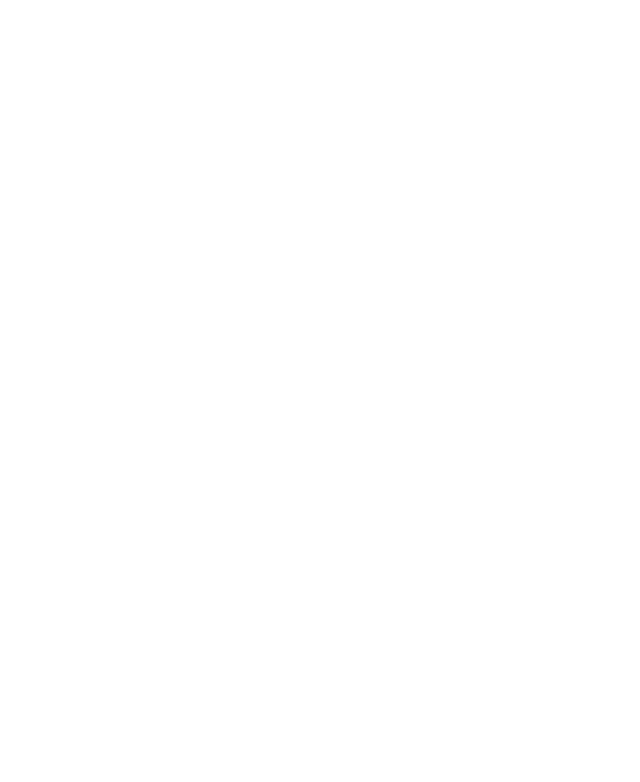
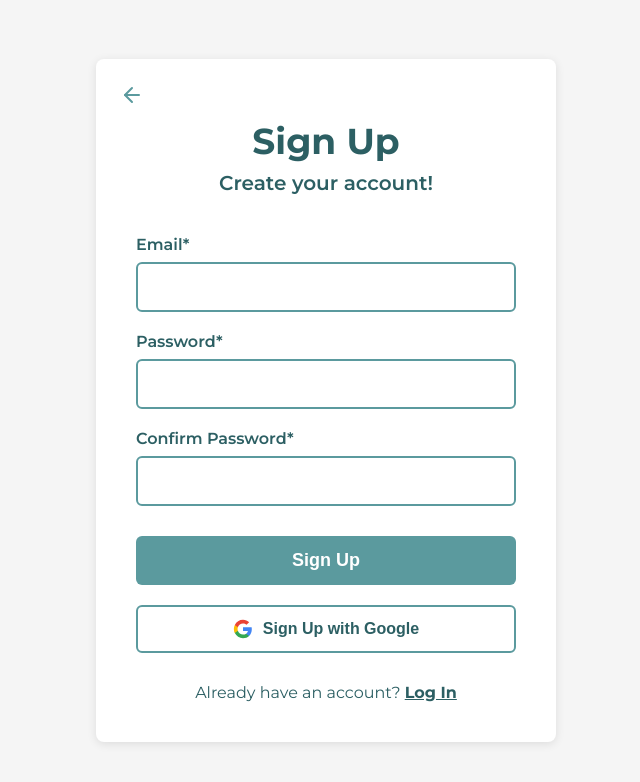
Before and after one commit to PUP-BSIT/project-g-cache, an Angular app in the folder pomodify-frontend/: page /signup in a window 1280 px wide. Before the commit this address led to /. Shown: the top 782 px of the page, without its empty margins (314-954 px from the left). Built offline with nearby package versions, Linux system fonts and the light colour scheme.

Commit message:
upload signup page

```diff
--- a/pomodify-frontend/src/app/app.routes.ts
+++ b/pomodify-frontend/src/app/app.routes.ts
@@ -14,4 +14,8 @@
     path: 'login',
     loadComponent: () => import('./pages/login/login').then(m => m.Login),
   },
+  {
+    path: 'signup',
+    loadComponent: () => import('./pages/signup/signup').then(m => m.Signup),
+  },
 ];
--- a/pomodify-frontend/src/app/pages/landing/landing.html
+++ b/pomodify-frontend/src/app/pages/landing/landing.html
@@ -10,7 +10,7 @@
             </p>
             <div class="cta">
                 <a class="btn btn-outline" routerLink="/login">Log In</a>
-                <a class="btn btn-primary" routerLink="/get-started">Get Started</a>
+                <a class="btn btn-primary" routerLink="/signup">Get Started</a>
             </div>
         </div>
 
--- a/pomodify-frontend/src/app/pages/login/login.ts
+++ b/pomodify-frontend/src/app/pages/login/login.ts
@@ -32,7 +32,7 @@
     event.preventDefault();
     console.log('Sign up clicked');
     // Navigate to sign up page
-    // this.router.navigate(['/signup']);
+    this.router.navigate(['/signup']);
   }
 
   onClose() {
--- /dev/null
+++ b/pomodify-frontend/src/app/pages/signup/signup.html
@@ -0,0 +1,69 @@
+<div class="signup-container">
+    <div class="signup-card">
+    <button class="close-btn" (click)="onClose()">
+        <svg xmlns="http://www.w3.org/2000/svg" width="24" height="24" viewBox="0 0 24 24" fill="none" stroke="currentColor" stroke-width="2" stroke-linecap="round" stroke-linejoin="round">
+        <line x1="19" y1="12" x2="5" y2="12"></line>
+        <polyline points="12 19 5 12 12 5"></polyline>
+        </svg>
+    </button>
+
+    <div class="signup-header">
+        <h1>Sign Up</h1>
+        <p class="welcome-text">Create your account!</p>
+    </div>
+
+    <form class="signup-form" (ngSubmit)="onSubmit()">
+        <div class="form-group">
+        <label for="email">Email*</label>
+        <input
+            type="email"
+            id="email"
+            name="email"
+            [(ngModel)]="email"
+            required
+            placeholder=""
+        />
+        </div>
+
+        <div class="form-group">
+        <label for="password">Password*</label>
+        <input
+            type="password"
+            id="password"
+            name="password"
+            [(ngModel)]="password"
+            required
+            placeholder=""
+        />
+        </div>
+
+        <div class="form-group">
+        <label for="confirmPassword">Confirm Password*</label>
+        <input
+            type="password"
+            id="confirmPassword"
+            name="confirmPassword"
+            [(ngModel)]="confirmPassword"
+            required
+            placeholder=""
+        />
+        </div>
+
+        <button type="submit" class="btn-signup">Sign Up</button>
+
+        <button type="button" class="btn-google" (click)="onGoogleSignIn()">
+        <svg xmlns="http://www.w3.org/2000/svg" width="20" height="20" viewBox="0 0 24 24">
+            <path fill="#4285F4" d="M22.56 12.25c0-.78-.07-1.53-.2-2.25H12v4.26h5.92c-.26 1.37-1.04 2.53-2.21 3.31v2.77h3.57c2.08-1.92 3.28-4.74 3.28-8.09z"/>
+            <path fill="#34A853" d="M12 23c2.97 0 5.46-.98 7.28-2.66l-3.57-2.77c-.98.66-2.23 1.06-3.71 1.06-2.86 0-5.29-1.93-6.16-4.53H2.18v2.84C3.99 20.53 7.7 23 12 23z"/>
+            <path fill="#FBBC05" d="M5.84 14.09c-.22-.66-.35-1.36-.35-2.09s.13-1.43.35-2.09V7.07H2.18C1.43 8.55 1 10.22 1 12s.43 3.45 1.18 4.93l2.85-2.22.81-.62z"/>
+            <path fill="#EA4335" d="M12 5.38c1.62 0 3.06.56 4.21 1.64l3.15-3.15C17.45 2.09 14.97 1 12 1 7.7 1 3.99 3.47 2.18 7.07l3.66 2.84c.87-2.6 3.3-4.53 6.16-4.53z"/>
+        </svg>
+        Sign Up with Google
+        </button>
+
+        <p class="login-text">
+        Already have an account? <a href="#" (click)="onLogin($event)">Log In</a>
+        </p>
+    </form>
+    </div>
+</div>
--- /dev/null
+++ b/pomodify-frontend/src/app/pages/signup/signup.scss
@@ -0,0 +1,178 @@
+.signup-container {
+  display: flex;
+  justify-content: center;
+  align-items: center;
+  min-height: 100vh;
+  background-color: #f5f5f5;
+  padding: 20px;
+}
+
+.signup-card {
+  background: white;
+  border-radius: 8px;
+  box-shadow: 0 2px 10px rgba(0, 0, 0, 0.1);
+  padding: 40px;
+  max-width: 460px;
+  width: 100%;
+  position: relative;
+}
+
+.close-btn {
+  position: absolute;
+  top: 20px;
+  left: 20px;
+  background: none;
+  border: none;
+  cursor: pointer;
+  color: #5B9A9E;
+  padding: 4px;
+  display: flex;
+  align-items: center;
+  justify-content: center;
+  transition: opacity 0.2s;
+
+  &:hover {
+    opacity: 0.7;
+  }
+
+  svg {
+    width: 24px;
+    height: 24px;
+  }
+}
+
+.signup-header {
+  text-align: center;
+  margin-bottom: 40px;
+  margin-top: 20px;
+
+  h1 {
+    font-size: 36px;
+    font-weight: 700;
+    color: #2C5F63;
+    margin: 0 0 8px 0;
+  }
+
+  .welcome-text {
+    font-size: 20px;
+    font-weight: 600;
+    color: #2C5F63;
+    margin: 0;
+  }
+}
+
+.signup-form {
+  display: flex;
+  flex-direction: column;
+  gap: 20px;
+}
+
+.form-group {
+  display: flex;
+  flex-direction: column;
+  gap: 8px;
+
+  label {
+    font-size: 16px;
+    font-weight: 600;
+    color: #2C5F63;
+  }
+
+  input {
+    padding: 14px 16px;
+    border: 2px solid #5B9A9E;
+    border-radius: 6px;
+    font-size: 16px;
+    transition: border-color 0.2s;
+    outline: none;
+
+    &:focus {
+      border-color: #2C5F63;
+    }
+
+    &::placeholder {
+      color: #999;
+    }
+  }
+}
+
+.btn-signup {
+  background-color: #5B9A9E;
+  color: white;
+  border: none;
+  border-radius: 6px;
+  padding: 14px;
+  font-size: 18px;
+  font-weight: 600;
+  cursor: pointer;
+  transition: background-color 0.2s;
+  margin-top: 10px;
+
+  &:hover {
+    background-color: #4A8387;
+  }
+
+  &:active {
+    background-color: #3A6D71;
+  }
+}
+
+.btn-google {
+  background-color: white;
+  color: #2C5F63;
+  border: 2px solid #5B9A9E;
+  border-radius: 6px;
+  padding: 12px;
+  font-size: 16px;
+  font-weight: 600;
+  cursor: pointer;
+  display: flex;
+  align-items: center;
+  justify-content: center;
+  gap: 10px;
+  transition: background-color 0.2s;
+
+  &:hover {
+    background-color: #f8f8f8;
+  }
+
+  svg {
+    width: 20px;
+    height: 20px;
+  }
+}
+
+.login-text {
+  text-align: center;
+  color: #2C5F63;
+  font-size: 16px;
+  margin: 10px 0 0 0;
+
+  a {
+    color: #2C5F63;
+    font-weight: 700;
+    text-decoration: underline;
+    cursor: pointer;
+
+    &:hover {
+      color: #5B9A9E;
+    }
+  }
+}
+
+// Responsive design
+@media (max-width: 600px) {
+  .signup-card {
+    padding: 30px 20px;
+  }
+
+  .signup-header {
+    h1 {
+      font-size: 28px;
+    }
+
+    .welcome-text {
+      font-size: 18px;
+    }
+  }
+}
--- /dev/null
+++ b/pomodify-frontend/src/app/pages/signup/signup.ts
@@ -0,0 +1,36 @@
+import { Component } from '@angular/core';
+import { FormsModule } from '@angular/forms';
+import { Router } from '@angular/router';
+
+@Component({
+  selector: 'app-signup',
+  imports: [FormsModule],
+  templateUrl: './signup.html',
+  styleUrl: './signup.scss',
+})
+export class Signup {
+  email: string = '';
+  password: string = '';
+  confirmPassword: string = '';
+
+  constructor(private router: Router) {}
+
+  onSubmit() {
+    console.log('Signup submitted:', { email: this.email, password: this.password });
+  }
+
+  onGoogleSignIn() {
+    console.log('Google sign in clicked');
+  }
+
+  onLogin(event: Event) {
+    event.preventDefault();
+    console.log('Log in clicked');
+    // Navigate to login page
+    this.router.navigate(['/login']);
+  }
+
+  onClose() {
+    this.router.navigate(['/']);
+  }
+}
```
Also changed, not shown: 1 other file (tests, documents, lock files or other folders).
